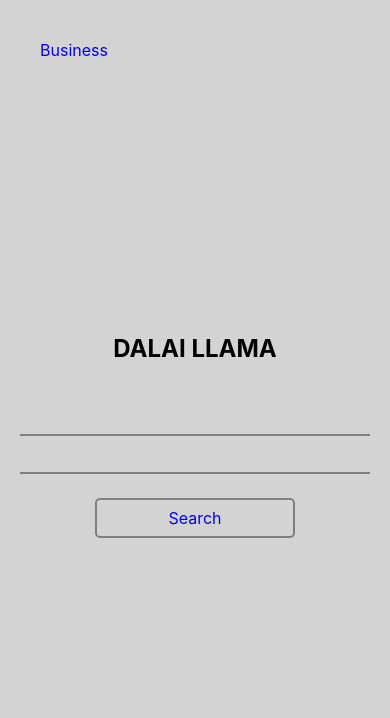
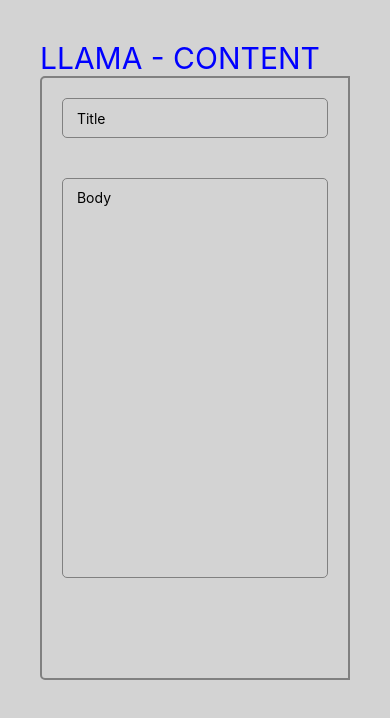
Before and after one commit to akashpulsor/dalai-llama, a React Native app: screen /LLAMACONTENT in a window 390 px wide. Shown: the top 718 px of the page. Built offline with nearby package versions, Linux system fonts and the light colour scheme.

Commit message:
modified:   AppStack.jsx 	new file:   Constants.jsx 	modified:   component/home.jsx 	new file:   component/llamaContent.jsx 	modified:   component/llamaSeo.jsx 	modified:   component/tools.jsx 	modified:   package-lock.json 	modified:   package.json 	modified:   styles.jsx

```diff
--- a/AppStack.jsx
+++ b/AppStack.jsx
@@ -4,6 +4,7 @@
 import Home from './component/home';
 import Tools from './component/tools';
 import llamaSeo from './component/llamaSeo';
+import llamaContent from './component/llamaContent';
 
 const Stack = createStackNavigator();
 
@@ -13,7 +14,7 @@
 
     <Stack.Navigator  options={{headerShown:false}} initialRouteName='Home'>
       <Stack.Screen name="Home" component={Home} options={{headerShown:false}} />
-
+      <Stack.Screen name="LLAMACONTENT" component={llamaContent} options={{headerShown:false}}/>
       <Stack.Screen name="LLAMASEO" component={llamaSeo} options={{headerShown:false}}/>
       <Stack.Screen name="Tools" component={Tools} options={{headerShown:false}} />
     </Stack.Navigator>
--- /dev/null
+++ b/Constants.jsx
@@ -0,0 +1 @@
+export const BASE_URL = 'http://localhost:8000';
--- a/component/home.jsx
+++ b/component/home.jsx
@@ -32,9 +32,9 @@
               setFoldableViewOpen(false);
               setData([]);
               console.log(searchQuestion);
-              //const response = await fetch('https://ce8ad948-5e94-44f9-b8e1-200cf0387b00.mock.pstmn.io/tools');
-              //const jsonData = await response.json();
-              const jsonData = '{test Data}';
+              const response = await fetch('localhost:8000/search/'+searchQuestion);
+              const jsonData = await response.json();
+              //const jsonData = '{test Data}';
               console.log(jsonData)
               setData(jsonData);
               setSearchQuestion('');
--- /dev/null
+++ b/component/llamaContent.jsx
@@ -0,0 +1,228 @@
+// Import necessary components from React Native
+import React, { useState, useEffect } from 'react';
+import { View, Text, TextInput, TouchableOpacity, FlatList, ActivityIndicator } from 'react-native';
+import styles from '../styles';// Create your functional component
+import { ScrollView } from 'react-native-web';
+
+import { Ionicons } from '@expo/vector-icons';
+import axios from "axios";
+import { BASE_URL } from '../Constants';
+
+const llamaContent = () => {
+  const [data, setData] = useState([]);
+  const [title, setTitle] = useState('');
+  const [body, setBody] = useState('');
+  const [urlValidationFailed, setUrlValidationFailed] = useState(false);
+  const [foldableViewOpen, setFoldableViewOpen] = useState(false);
+  const [spinner, setSpinner] = useState(false);
+  const [tagCloudViewOpen, setTagCloudViewOpen] = useState(false);
+
+
+
+  const seo = async (data) => {
+    try {
+      let temp = JSON.stringify(data)
+      console.log("POST DATA IS" + temp);
+      let headers = {
+        'Content-Type': 'application/json;charset=UTF-8',
+
+        "Accept": "*/*"
+      };
+
+      setSpinner(true);
+      let res = await axios
+        .post(BASE_URL + "/content", data, { "headers": headers });
+      if (res.status == 200) {
+        // test for status you want, etc
+        console.log(res.status)
+      }
+      setSpinner(false);
+      // Don't forget to return something
+      //console.log(res.data.keywords)
+      return res.data.keywords
+    }
+    catch (err) {
+      console.error(err);
+    }
+    finally {
+      setSpinner(false);
+    }
+  }
+
+
+  const handleAddUrl = () => {
+    if (url.trim() !== '') {
+      if (isValidHttpUrl(url)) {
+        setData((prevList) => [{ 'url': url }, ...prevList]);
+        setUrl(''); // Clear the input after adding to the list
+        setUrlValidationFailed(false);
+        console.log(data)
+      }
+      else {
+        setUrlValidationFailed(true);
+      }
+
+    }
+  };
+
+  function isValidHttpUrl(s) {
+    let url;
+    try {
+      url = new URL(s);
+    } catch (e) { return false; }
+    return /https?/.test(url.protocol);
+  }
+
+  const renderKeywords = () => {
+
+    const uniqueData = [...new Set(data)];
+
+    return (
+      <View style={styles.keyWordButtonFlex}>
+
+        <FlatList
+          data={uniqueData}
+          renderItem={renderItem}
+          keyExtractor={(item) => item.toString()}
+          //horizontal={true}
+          showsHorizontalScrollIndicator={false}
+
+        />
+        <View style={styles.rowContainer}>
+
+          <TouchableOpacity style={styles.ContentButton} onPress={() => alert('Button Pressed')}>
+            <Text style={styles.ContentButtonText}>competitor Analysis</Text>
+          </TouchableOpacity>
+        </View>
+      </View>
+    );
+  }
+  const renderItem = ({ item }) => (
+
+    <View style={{ margin: 5 }}>
+      <TouchableOpacity
+        style={styles.keyWordButton}
+        onPress={() => onDeleteItem(item)}
+      >
+        <Ionicons name="ios-close-circle" size={24} color="red" style={{ marginRight: 5 }} />
+
+        <Text style={{ fontSize: 20, color: 'blue' }}>{item}</Text>
+      </TouchableOpacity>
+    </View>
+
+  );
+
+
+  const onDeleteItem = (itemToRemove) => {
+    // Logic to remove item from the data array
+    // Call a state update to trigger a re-render
+  };
+
+  const getRandomColor = () => {
+    // Generate a random color in hex format
+    return '#' + Math.floor(Math.random()*16777215).toString(16);
+  };
+
+  const TagCloud = ({ onTagPress, onCrossPress }) => {
+    const uniqueData = [...new Set(data)];
+
+    return (
+      <View style={styles.tagCloudContainer}>
+        <TouchableOpacity onPress={onCrossPress} style={styles.crossButton}>
+             <Ionicons name="ios-close-circle" size={34} color="red" style={{ marginRight: 5 }} />
+        </TouchableOpacity>
+        {uniqueData.map((tag, index) => (
+          <TouchableOpacity
+            key={index}
+            onPress={() => onTagPress(tag)}
+            style={{ ...styles.tagContainer, backgroundColor: getRandomColor() }}
+          >
+            <Text style={styles.tagText}>{tag}</Text>
+          </TouchableOpacity>
+        ))
+        }
+        {
+          setTagCloudViewOpen(true)
+        }
+      </View>
+
+    );
+  };
+
+  const handleTagPress = (tag) => {
+    console.log(`Tag pressed: ${tag}`);
+    // Add your custom logic when a tag is pressed
+  };
+
+  const handleCrossPress = () => {
+    console.log('Cross button pressed');
+    // Add your custom logic for the cross button press
+  };
+
+  return (
+    // Main container with a gray background
+    <ScrollView style={styles.container}>
+      <Text style={{ fontSize: 30, color: 'blue' }}>LLAMA - CONTENT</Text>
+
+      <View style={styles.rowContainer}>
+        <View style={styles.Title}>
+          <TextInput
+            style={styles.TitleInputBox}
+            placeholder=" Title"
+            onChangeText={(text) => setTitle(text)}
+          />
+          <TextInput
+            style={styles.TitleBodyBox}
+            placeholder=" Body"
+            onChangeText={(text) => setBody(text)}
+            multiline
+          />
+
+          <View style={styles.ContentButtonFlex}>
+            <TouchableOpacity style={styles.ContentButton}
+
+              onPress={() => {
+                setFoldableViewOpen(!foldableViewOpen);
+                //prev => new Map([...prev, [selectedLanguage, data]])
+                seo({ "title": title, "body": body }).then(res => { setData((prevList) => [...res, ...prevList]); })
+              }}>
+              <Text style={styles.ContentButtonText}>SEO</Text>
+            </TouchableOpacity>
+            <TouchableOpacity style={styles.ContentButton} onPress={() => alert('Button Pressed')}>
+              <Text style={styles.ContentButtonText}>SAVE</Text>
+            </TouchableOpacity>
+            <TouchableOpacity style={styles.ContentButton} onPress={() => alert('Button Pressed')}>
+              <Text style={styles.ContentButtonText}>PUBLISH</Text>
+            </TouchableOpacity>
+          </View>
+        </View>
+
+      </View>
+
+      {foldableViewOpen && (
+
+        <View style={styles.foldableView}>
+          {/* Your content for the foldable view */}
+          {spinner ? <ActivityIndicator color={'blue'} /> :
+
+            <TagCloud onTagPress={handleTagPress} onCrossPress={handleCrossPress} />
+
+          }
+        </View>
+      )}
+
+      {
+          tagCloudViewOpen && (
+              <View  style={styles.tagCloudContainer}>
+                  <TouchableOpacity style={styles.tagContainer} onPress={() => alert('Button Pressed')}>
+                        <Text style={styles.tagText}>Competitor Analysis</Text>
+                  </TouchableOpacity>
+              </View>
+          )
+      }
+    </ScrollView>
+  );
+};
+
+// Export the component
+export default llamaContent;
--- a/component/llamaSeo.jsx
+++ b/component/llamaSeo.jsx
@@ -92,7 +92,7 @@
             {urlValidationFailed && (
                 <View style={styles.errorViewFlex}>
                     <Text style={styles.errorText}>URL validation failed. Please enter a valid URL.</Text>
-                    </View>
+                </View>
         )}
         </View>
 
--- a/component/tools.jsx
+++ b/component/tools.jsx
@@ -1,7 +1,7 @@
 import React, { useState, useEffect } from 'react';
 import { View, Text, FlatList, TouchableOpacity, StyleSheet } from 'react-native';
 import styles from '../styles';
-
+//TODO We need to add link to link to your cms
 const Tools = ({navigation}) => {
   const [data, setData] = useState([]);
 
@@ -22,7 +22,7 @@
   }, []); // The empty dependency array ensures the effect runs only once, similar to componentDidMount
 
   const renderCard = ({ item }) => (
-    <TouchableOpacity style={styles.card} onPress={() => navigation.navigate('LLAMASEO')}>
+    <TouchableOpacity style={styles.card} onPress={() => navigation.navigate('LLAMACONTENT')}>
       <Text style={styles.Text}>{item.name}</Text>
     </TouchableOpacity>
   );
--- a/package.json
+++ b/package.json
@@ -9,14 +9,17 @@
     "web": "expo start --web"
   },
   "dependencies": {
+    "@expo/vector-icons": "^13.0.0",
     "@expo/webpack-config": "^19.0.0",
     "@react-navigation/native": "^6.1.9",
     "@react-navigation/stack": "^6.3.20",
+    "axios": "^1.6.2",
     "expo": "~49.0.15",
     "expo-status-bar": "~1.6.0",
     "react": "18.2.0",
     "react-dom": "18.2.0",
     "react-native": "0.72.6",
+    "react-native-ionicons": "^4.6.5",
     "react-native-web": "~0.19.6"
   },
   "devDependencies": {
--- a/styles.jsx
+++ b/styles.jsx
@@ -186,6 +186,108 @@
     borderColor: 'gray',
     paddingTop:10,
     flexDirection:'row'
+  },
+  Title: {
+    flex:1,
+    borderColor: 'gray',
+    borderWidth: 2,
+    borderTopLeftRadius:5,
+    borderBottomLeftRadius:5,
+  },
+  TitleInputBox: {
+    margin:20,
+
+    height: 40,
+    borderColor: 'gray',
+    borderWidth: 1,
+    borderRadius: 5,
+    padding:10
+
+
+  },
+  TitleBodyBox: {
+    margin:20,
+    height: 400,
+    borderColor: 'gray',
+    borderWidth: 1,
+    borderRadius: 5,
+    padding:10
+
+
+  },
+  ContentButtonFlex: {
+    flex:1,
+    marginLeft:400,
+    alignContent:"center",
+    borderColor: 'gray',
+    flexDirection:'row'
+  },
+  ContentButton: {
+    flex: .2,
+    height: 40,
+    width: 20,
+    margin:20,
+    borderWidth: 1,
+    borderRadius:5,
+    alignContent:"center",
+    borderColor: 'gray',
+    backgroundColor:'blue'
+  },
+  ContentButtonText: {
+    margin:5,
+    color: 'white',
+    fontSize: 16,
+    alignContent:'center',
+    alignItems:'center',
+    alignSelf: "center",
+  },
+  keyWordButton:{
+      flexDirection: 'row',
+      alignItems: 'center',
+      backgroundColor: 'lightgray',
+      margin:5,
+      padding: 10,
+      borderRadius: 10,
+      borderWidth: 1
+  },
+  keyWordButtonFlex:{
+    flex:1,
+    margin:10,
+    alignContent:"center",
+    borderColor: 'gray',
+    flexDirection:'row'
+  },  tagCloudContainer: {
+    flexDirection: 'row',
+    flexWrap: 'wrap',
+    justifyContent: 'center',
+    alignItems: 'center',
+  },
+  crossButton: {
+    position: 'absolute',
+    top: 10,
+    right: 10,
+    padding: 10,
+  },
+  crossText: {
+    color: '#ffffff',
+    fontSize: 18,
+  },
+  tagContainer: {
+    borderRadius: 20,
+    paddingHorizontal: 15,
+    paddingVertical: 8,
+    margin: 5,
+  },
+  tagText: {
+    color: '#ffffff',
+    fontSize: 16,
+  },
+  competitorContainer: {
+    borderRadius: 20,
+    paddingHorizontal: 15,
+    paddingVertical: 8,
+    margin: 5,
+    backgroundColor: 'blue'
   }
 });
 
```
Also changed, not shown: 1 other file (tests, documents, lock files or other folders).
